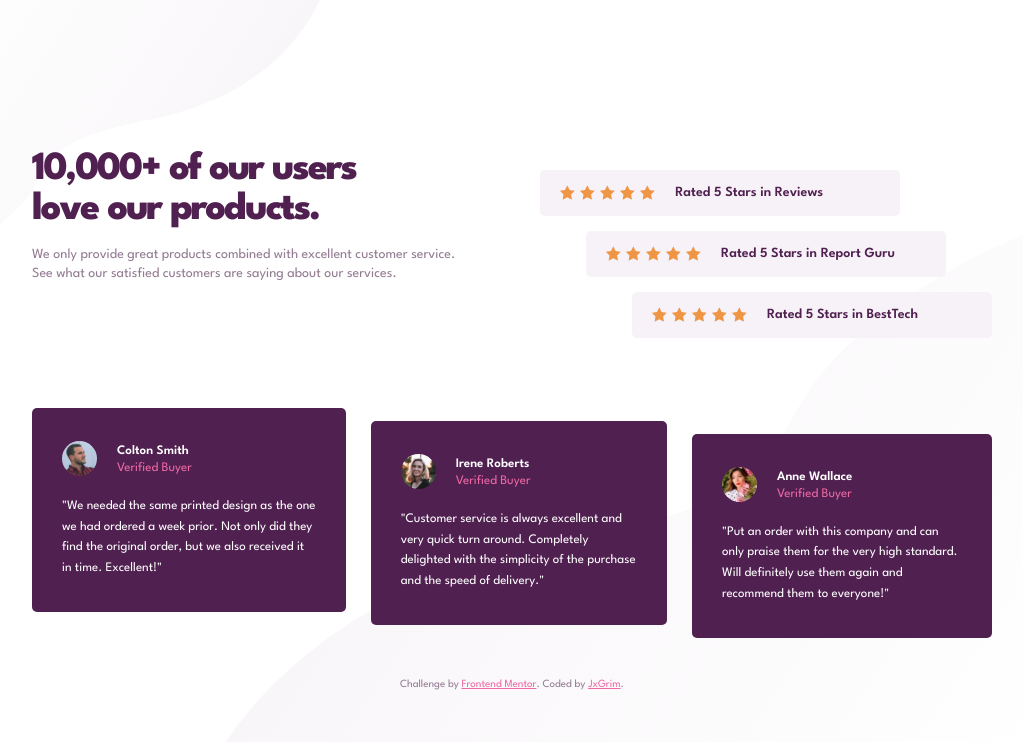
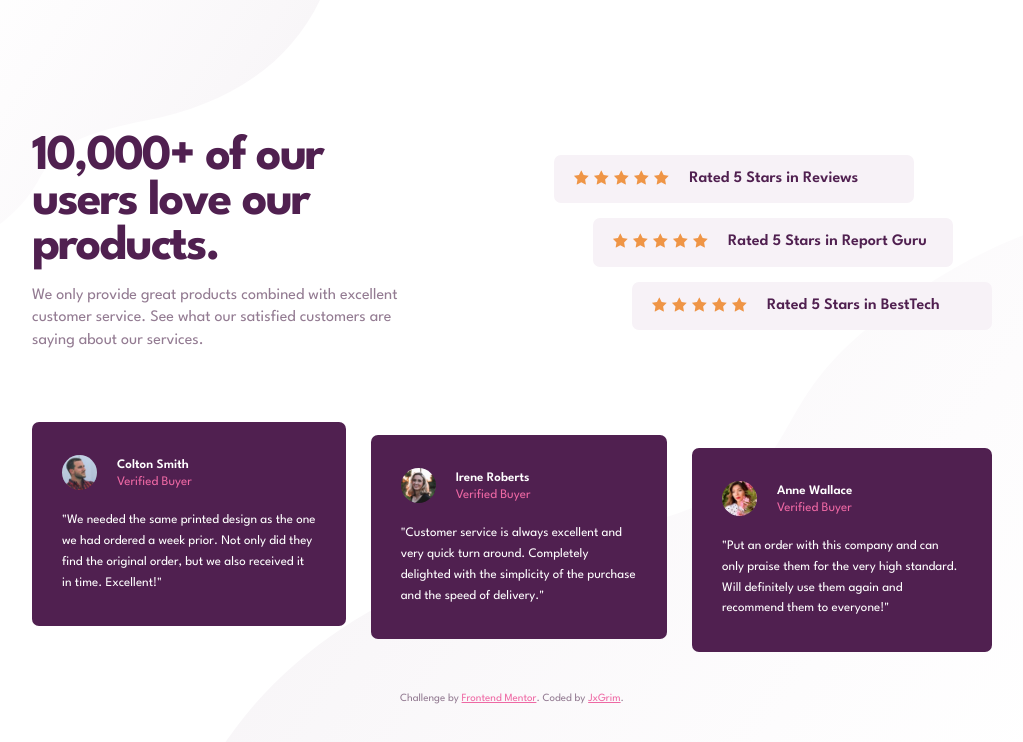
Before and after one commit to AJsem/social-proof-section, a plain HTML site: page index.html in a window 1280 px wide. Shown: the whole page, without its empty margins (128-1151 px from the left). Drawn offline with Linux system fonts and the light colour scheme.

Commit message:
final commit v1.2

```diff
--- a/style.css
+++ b/style.css
@@ -75,7 +75,7 @@ p {
   gap: 1rem;
   padding: 1rem;
   width: 100%;
-  border-radius: .5rem;
+  border-radius: .7rem;
   background-color: var(--clr-pri-spt);
 }
 
@@ -100,7 +100,7 @@ p {
 }
 
 .review-flex .box {
-  border-radius: .5rem;
+  border-radius: .7rem;
   background-color: var(--clr-sec);
   color: var(--clr-pri);
   padding: 2.5rem;
@@ -228,8 +228,8 @@ svg {
   .left-top-flex h1 {
     margin: 0;
     font-size: 4rem;
-    line-height: 1;
-    font-weight: 800;
+    line-height: 0.9;
+    font-weight: 700;
     letter-spacing: -.2rem;
   }
 
@@ -244,7 +244,7 @@ svg {
   }
 
   .left-top-flex h1 {
-    margin-right: 8rem;
+    margin-right: 12rem;
   }
 
   .rating-flex {
@@ -294,6 +294,22 @@ svg {
   .container {
     max-width: 100rem;
   }
+
+  .left-top-flex {
+    padding-right: 10rem;
+  }
+  .left-top-flex h1 {
+    margin-right: 8rem;
+    font-size: 5rem;
+  }
+
+  p, .rating-txt {
+    font-size: 1.6rem;
+  }
+
+  .review-flex .box p. {
+    font-size: 1.4rem;
+  }
 }
 
 .attribution {
```
